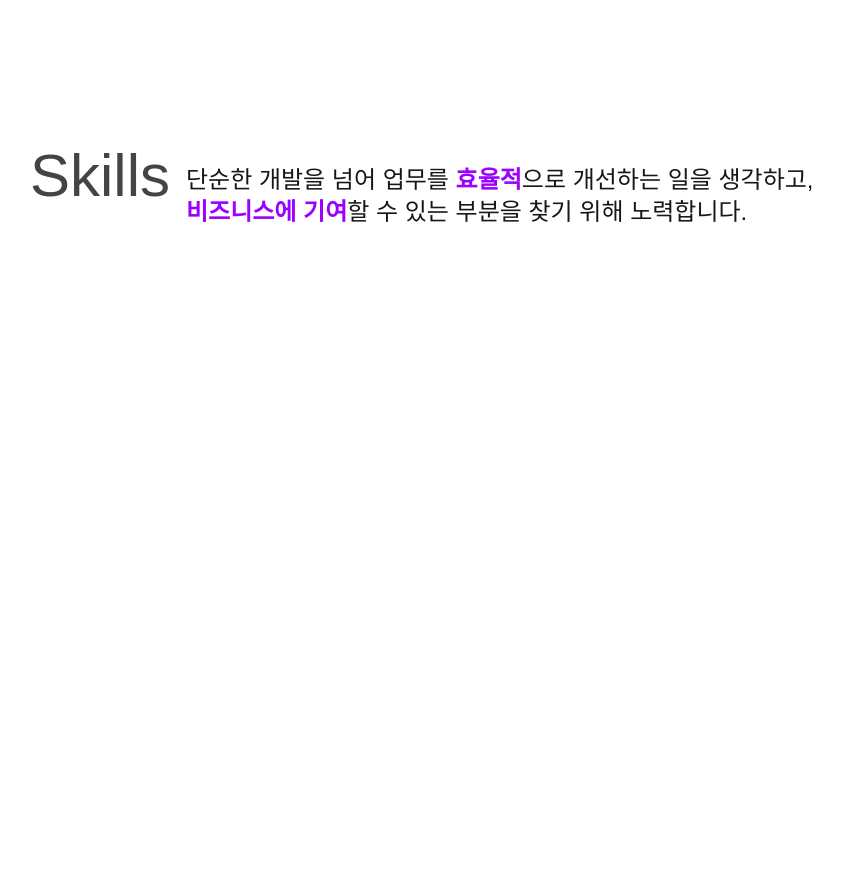
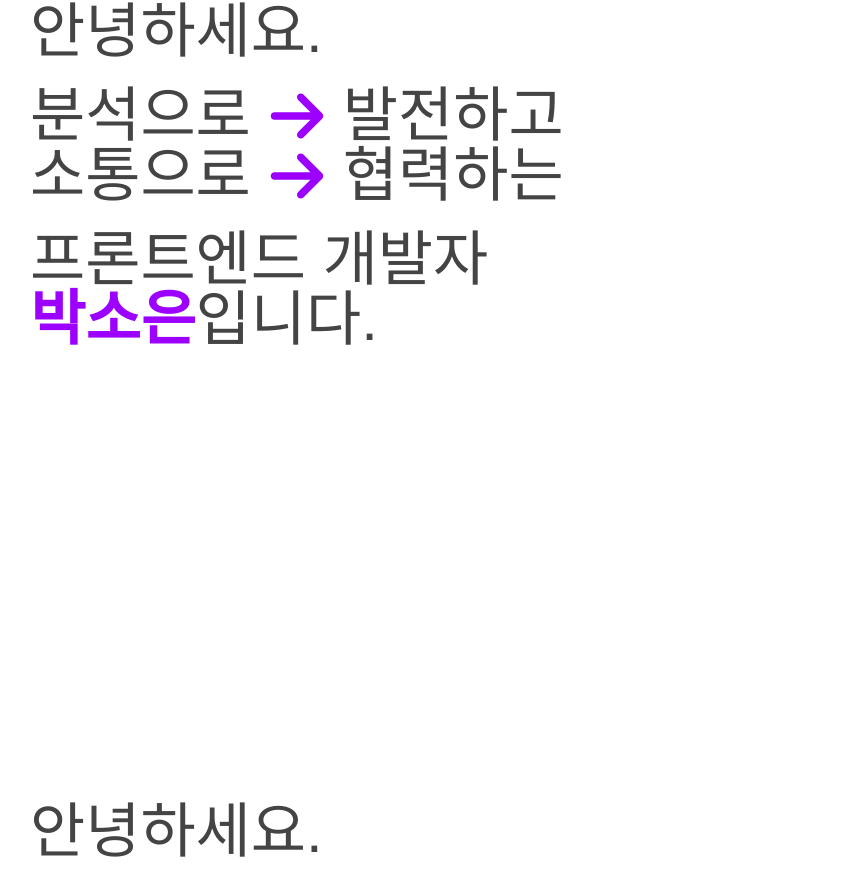
Before and after one commit to soe-un/portfolio, a Next.js app: page / in a window 1280 px wide. Shown: the part 1876-2760 px from the top of the page, without its empty margins (10-853 px from the left). Built offline with nearby package versions, Linux system fonts and the light colour scheme; a web font is replaced by a local one.

Commit message:
layout component set

```diff
--- a/src/app/globals.css
+++ b/src/app/globals.css
@@ -24,7 +24,26 @@ body {
   font-family: "IBM Plex Sans KR", Arial, Helvetica, sans-serif;
 
   main {
-    height: calc(100vh - 104px);
+    height: calc(100vh);
+    display: flex;
+    align-items: flex-start;
+    gap: 2rem;
+  }
+
+  @media (width >= 640px) {
+    main {
+      height: calc(100vh - 104px);
+      margin-left: 2.5rem;
+      margin-top: 104px;
+    }
+  }
+
+  section {
+    display: flex;
+    flex-direction: row;
+    align-items: center;
+    height: 100%;
+    gap: 1rem;
   }
 
   strong {
--- a/src/app/page.tsx
+++ b/src/app/page.tsx
@@ -1,85 +1,19 @@
 "use client";
 
-import { FaArrowRight } from "react-icons/fa6";
 import clsx from "clsx";
-import { useEffect } from "react";
+
+import Intro from "@/components/Intro";
+import About from "@/components/About";
+import Skills from "@/components/Skills";
+import Projects from "@/components/Projects";
 
 export default function Home() {
-  useEffect(() => {}, []);
   return (
     <>
-      <main
-        className={clsx(
-          `h-[100vh] flex gap-8 row-start-2 items-start`,
-          `sm:h-[calc(100vh-104px)] sm:ml-10 sm:mt-[104px]`
-        )}
-      >
-        <section className="h-full flex gap-4 items-center flex-row">
-          <h1 className={clsx(`text-5xl`, `sm:text-6xl`)}>
-            안녕하세요.
-            <br />
-            <div className="flex items-center mt-6">
-              분석으로 <FaArrowRight className="mx-4 text-pointcolor" />{" "}
-              발전하고
-            </div>
-            <div className="flex items-center mb-6">
-              소통으로 <FaArrowRight className="mx-4 text-pointcolor" />{" "}
-              협력하는
-            </div>
-            프론트엔드 개발자
-            <br />
-            <strong>박소은</strong>입니다.
-          </h1>
-        </section>
-      </main>
-      <main
-        className={clsx(
-          `h-[100vh] flex gap-8 row-start-2 items-start`,
-          `sm:h-[calc(100vh-104px)] sm:ml-10 sm:mt-[104px]`
-        )}
-      >
-        <section className="h-full flex gap-4 items-center flex-row">
-          <h1 className="text-6xl">About Me</h1>
-          <div className="mt-10 text-2xl">
-            단순한 개발을 넘어 업무를 <strong>효율적</strong>으로 개선하는 일을
-            생각하고, <br />
-            <strong>비즈니스에 기여</strong>할 수 있는 부분을 찾기 위해
-            노력합니다.
-          </div>
-        </section>
-      </main>
-      <main
-        className={clsx(
-          `h-[100vh] flex gap-8 row-start-2 items-start`,
-          `sm:h-[calc(100vh-104px)] sm:ml-10 sm:mt-[104px]`
-        )}
-      >
-        <section className="h-full flex gap-4 items-center flex-row">
-          <h1 className="text-6xl">Skills</h1>
-          <div className="mt-10 text-2xl">
-            단순한 개발을 넘어 업무를 <strong>효율적</strong>으로 개선하는 일을
-            생각하고, <br />
-            <strong>비즈니스에 기여</strong>할 수 있는 부분을 찾기 위해
-            노력합니다.
-          </div>
-        </section>
-      </main>
-      <main
-        className={clsx(
-          `h-[100vh] flex gap-8 row-start-2 items-start`,
-          `sm:h-[calc(100vh-104px)] sm:ml-10 sm:mt-[104px]`
-        )}
-      >
-        <section className="h-full flex gap-4 items-center flex-row">
-          <h1 className="text-6xl">Projects</h1>
-          <div className="mt-10 text-2xl">
-            단순한 개발을 넘어 업무를 <strong>효율적</strong>으로 개선하는 일을
-            생각하고, <br />
-            <strong>비즈니스에 기여</strong>할 수 있는 부분을 찾기 위해
-            노력합니다.
-          </div>
-        </section>
-      </main>
+      <Intro />
+      <About />
+      <Skills />
+      <Projects />
     </>
   );
 }
--- /dev/null
+++ b/src/components/About.tsx
@@ -0,0 +1,17 @@
+"use client";
+
+export default function Home() {
+  return (
+    <main>
+      <section className="h-full flex gap-4 items-center flex-row">
+        <h1 className="text-6xl">About Me</h1>
+        <div className="mt-10 text-2xl">
+          단순한 개발을 넘어 업무를 <strong>효율적</strong>으로 개선하는 일을
+          생각하고, <br />
+          <strong>비즈니스에 기여</strong>할 수 있는 부분을 찾기 위해
+          노력합니다.
+        </div>
+      </section>
+    </main>
+  );
+}
--- /dev/null
+++ b/src/components/Intro.tsx
@@ -0,0 +1,26 @@
+"use client";
+
+import clsx from "clsx";
+import { FaArrowRight } from "react-icons/fa6";
+
+export default function Home() {
+  return (
+    <main>
+      <section>
+        <h1 className={clsx(`text-5xl`, `sm:text-6xl`)}>
+          안녕하세요.
+          <br />
+          <div className="flex items-center mt-6">
+            분석으로 <FaArrowRight className="mx-4 text-pointcolor" /> 발전하고
+          </div>
+          <div className="flex items-center mb-6">
+            소통으로 <FaArrowRight className="mx-4 text-pointcolor" /> 협력하는
+          </div>
+          프론트엔드 개발자
+          <br />
+          <strong>박소은</strong>입니다.
+        </h1>
+      </section>
+    </main>
+  );
+}
--- /dev/null
+++ b/src/components/Projects.tsx
@@ -0,0 +1,26 @@
+"use client";
+
+import clsx from "clsx";
+import { FaArrowRight } from "react-icons/fa6";
+
+export default function Home() {
+  return (
+    <main>
+      <section>
+        <h1 className={clsx(`text-5xl`, `sm:text-6xl`)}>
+          안녕하세요.
+          <br />
+          <div className="flex items-center mt-6">
+            분석으로 <FaArrowRight className="mx-4 text-pointcolor" /> 발전하고
+          </div>
+          <div className="flex items-center mb-6">
+            소통으로 <FaArrowRight className="mx-4 text-pointcolor" /> 협력하는
+          </div>
+          프론트엔드 개발자
+          <br />
+          <strong>박소은</strong>입니다.
+        </h1>
+      </section>
+    </main>
+  );
+}
--- /dev/null
+++ b/src/components/Skills.tsx
@@ -0,0 +1,26 @@
+"use client";
+
+import clsx from "clsx";
+import { FaArrowRight } from "react-icons/fa6";
+
+export default function Home() {
+  return (
+    <main>
+      <section>
+        <h1 className={clsx(`text-5xl`, `sm:text-6xl`)}>
+          안녕하세요.
+          <br />
+          <div className="flex items-center mt-6">
+            분석으로 <FaArrowRight className="mx-4 text-pointcolor" /> 발전하고
+          </div>
+          <div className="flex items-center mb-6">
+            소통으로 <FaArrowRight className="mx-4 text-pointcolor" /> 협력하는
+          </div>
+          프론트엔드 개발자
+          <br />
+          <strong>박소은</strong>입니다.
+        </h1>
+      </section>
+    </main>
+  );
+}
```
